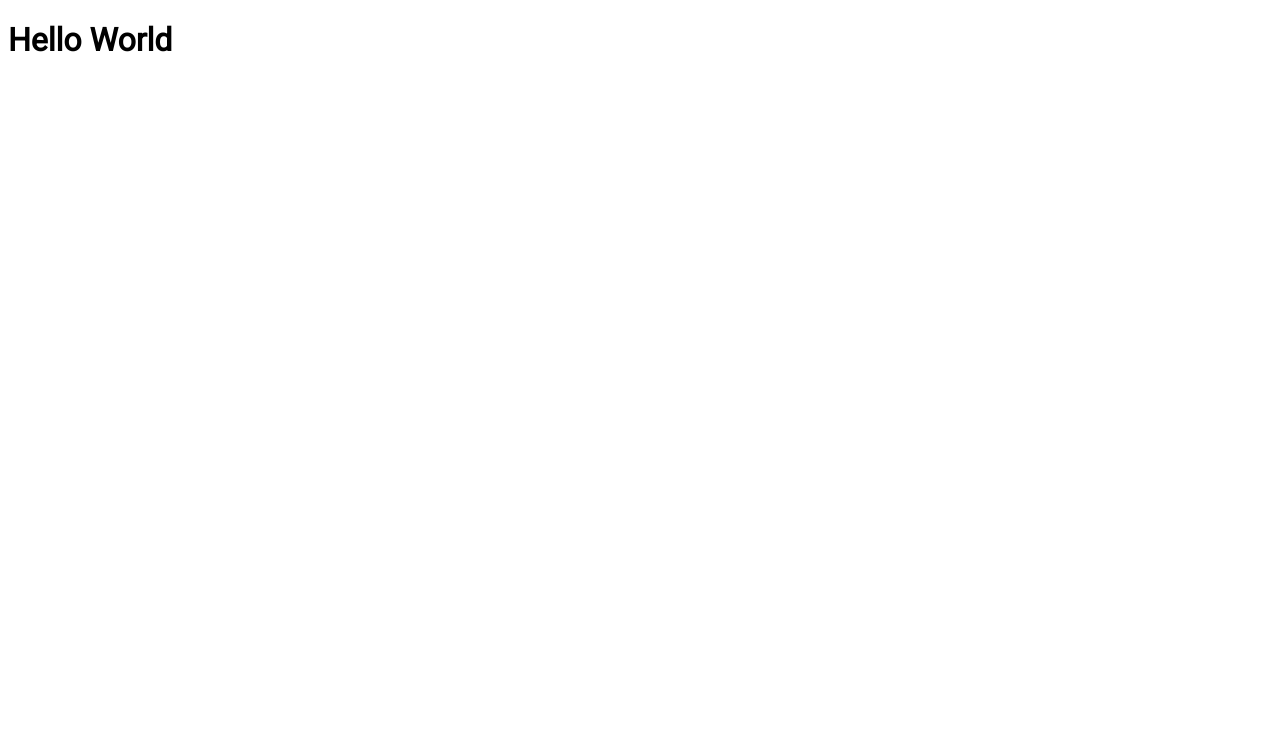
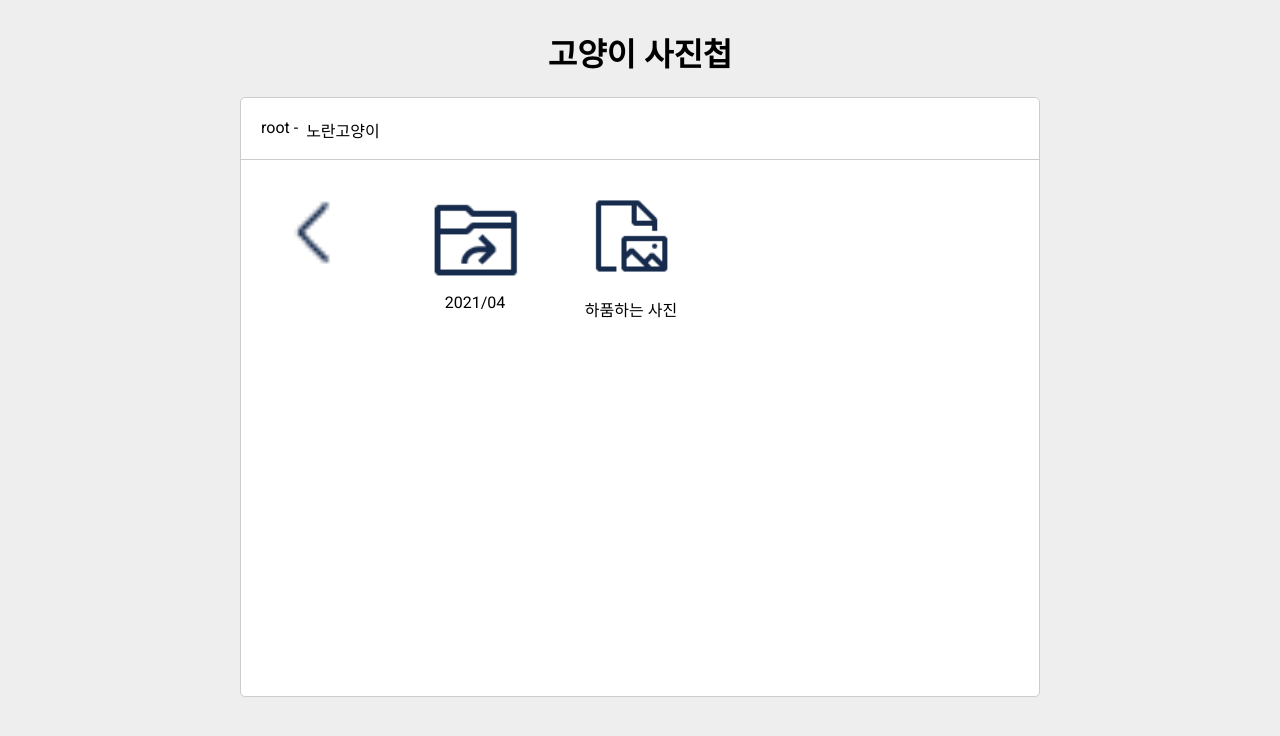
Before and after one commit to haneulcha/chanilla-vite, a website built with Vite: page index.html in a window 1280 px wide. Built offline with nearby package versions, Linux system fonts and the light colour scheme; no server answers.

Commit message:
🚧: Initial setup and check

```diff
--- a/index.html
+++ b/index.html
@@ -1,17 +1,48 @@
 <!DOCTYPE html>
-<html lang="en">
+<html lang="ko">
   <head>
     <meta charset="UTF-8" />
-    <link rel="icon" type="image/svg+xml" href="favicon.svg" />
+    <title>고양이 사진첩!</title>
     <meta name="viewport" content="width=device-width, initial-scale=1.0" />
-    <link rel="stylesheet" href="/src/styles/index.css" />
-    <title>Vite App</title>
+    <link rel="stylesheet" href="./src/styles/index.css" />
   </head>
   <body>
-    <header>
-      <h1>Hello World</h1>
-    </header>
-    <div id="app"></div>
-    <script type="module" src="/src/main.js"></script>
+    <h1>고양이 사진첩</h1>
+    <main class="App">
+      <nav class="Breadcrumb">
+        <div>root</div>
+        <div>노란고양이</div>
+      </nav>
+      <div class="Nodes" id="nodeWrapper">
+        <div class="Node">
+          <img src="./assets/prev.png" />
+        </div>
+        <div class="Node">
+          <img src="./assets/directory.png" />
+          <div>2021/04</div>
+        </div>
+        <div class="Node">
+          <img src="./assets/file.png" />
+          <div>하품하는 사진</div>
+        </div>
+      </div>
+    </main>
+    <!-- Loading Layer sample markup -->
+    <!--
+    <div class="Modal Loading">
+      <div class="content">
+        <img src="./assets/loading.jpeg">
+      </div>
+    </div>
+  -->
+
+    <!-- ImageViewer sample markup -->
+    <!--
+    <div class="Modal ImageViewer">
+      <div class="content">
+        <img src="./assets/sample.jpeg">
+    </div>
+    -->
+    <script src="./src/main.js" type="module"></script>
   </body>
 </html>
--- a/package.json
+++ b/package.json
@@ -1,6 +1,7 @@
 {
   "name": "vite-vanilla-js-template",
   "version": "0.0.0",
+  "type": "module",
   "scripts": {
     "dev": "vite",
     "build": "vite build",
--- a/src/main.js
+++ b/src/main.js
@@ -0,0 +1,4 @@
+import NodeWrapper from "./nodeWrapper.js";
+
+const nodeWrapper = new NodeWrapper("nodeWrapper");
+console.log("load", nodeWrapper);
--- /dev/null
+++ b/src/nodeWrapper.js
@@ -0,0 +1,18 @@
+const ROOT_API =
+  "https://zl3m4qq0l9.execute-api.ap-northeast-2.amazonaws.com/dev";
+class NodeWrapper {
+  // #nodeWrapper
+  constructor(nodeId) {
+    this.nodeElement = document.getElementById(nodeId);
+    this.rootData;
+    this.loadRootList();
+  }
+
+  async loadRootList() {
+    const res = await fetch(ROOT_API).then((res) => res.json());
+    console.log({ res });
+    this.rootData = res.data;
+  }
+}
+
+export default NodeWrapper;
--- a/src/styles/index.css
+++ b/src/styles/index.css
@@ -1,3 +1,78 @@
 @import "_base.css";
 @import "_fonts.css";
 @import "_colors.css";
+
+* {
+  box-sizing: border-box;
+}
+
+body {
+  display: flex;
+  justify-content: center;
+  align-items: center;
+  background-color: #eee;
+  flex-direction: column;
+}
+
+.App {
+  border: 1px solid #ccc;
+  background-color: #fff;
+  border-radius: 5px;
+  width: 800px;
+  height: 600px;
+}
+
+.Nodes {
+  display: flex;
+  flex-direction: row;
+  justify-content: flex-start;
+  flex-wrap: wrap;
+}
+
+.Node {
+  width: 140px;
+  min-height: 150px;
+  padding: 12px;
+  margin: 8px;
+  text-align: center;
+  display: flex;
+  flex-direction: column;
+  word-break: keep-all;
+}
+
+.Breadcrumb {
+  height: 62px;
+  padding: 16px;
+  border-bottom: 1px solid #ccc;
+  display: flex;
+  flex-direction: row;
+}
+
+.Breadcrumb > div {
+  padding: 4px;
+}
+
+.Breadcrumb > div::after {
+  content: " -";
+}
+
+.Breadcrumb > div:last-child::after {
+  content: "";
+}
+
+.Modal {
+  z-index: 1;
+  width: 100%;
+  height: 100%;
+  position: fixed;
+  left: 0;
+  top: 0;
+  background-color: rgba(0, 0, 0, 0.3);
+}
+
+.Modal > div {
+  position: fixed;
+  left: 50%;
+  top: 50%;
+  transform: translate(-50%, -50%);
+}
```
Also changed, not shown: assets/directory.png (added), assets/file.png (added), assets/loading.jpeg (added), assets/prev.png (added), assets/sample.jpeg (added), 1 other file.
